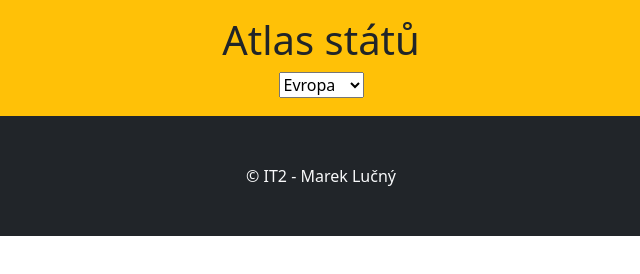
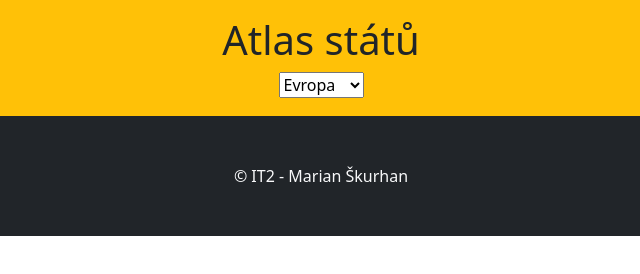
Before and after one commit to MarianLUL/projektRestCountries, a plain HTML site: page index.html in a window 1280 px wide. Shown: the full height of the page, 319-959 px from the left. Drawn offline with nearby package versions, Linux system fonts and the light colour scheme; no server answers.

Commit message:
Update index.html

```diff
--- a/index.html
+++ b/index.html
@@ -54,7 +54,7 @@
         </main>
         <footer class="bg-dark p-5 text-light text-center ">
             <!-- place footer here -->
-            &copy; IT2 - Marek Lučný
+            &copy; IT2 - Marian Škurhan
         </footer>
         <!-- The Modal -->
         <div class="modal" id="one-country">
```
